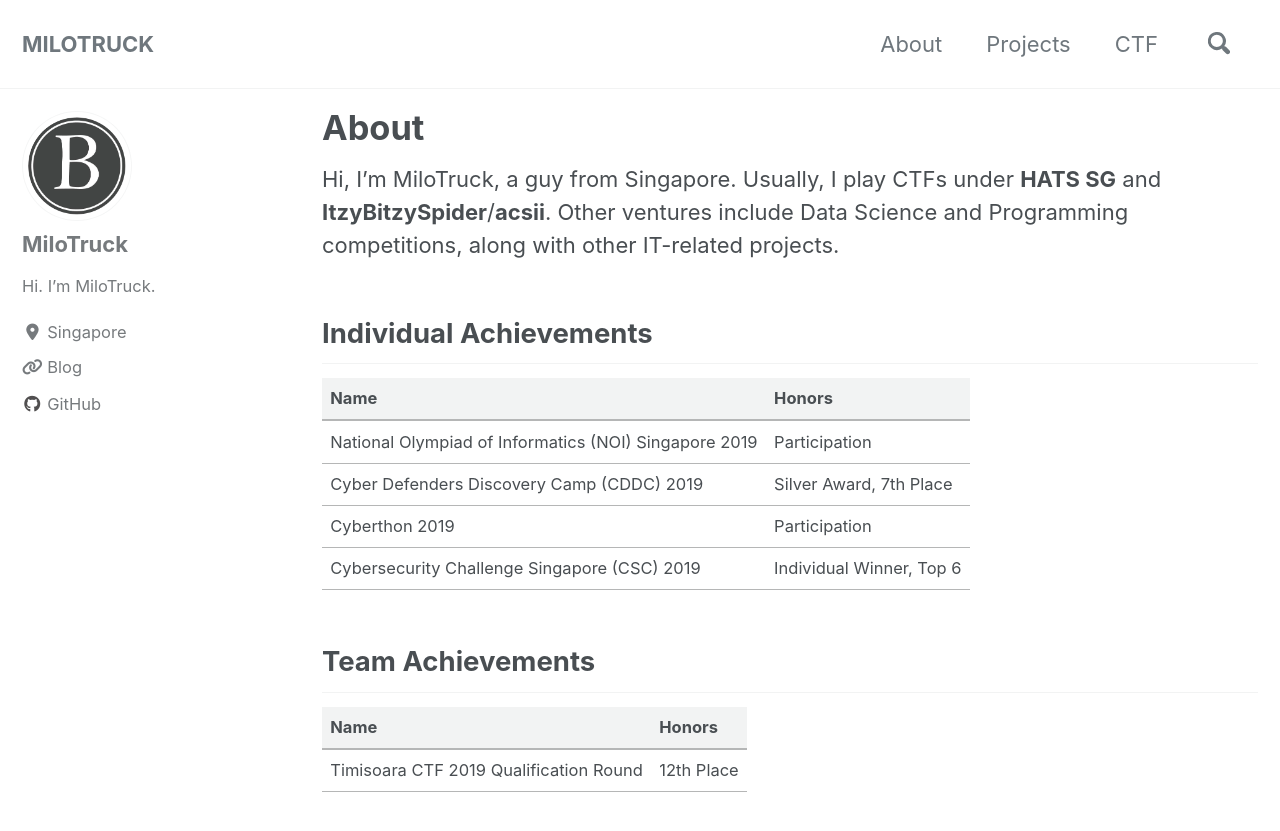
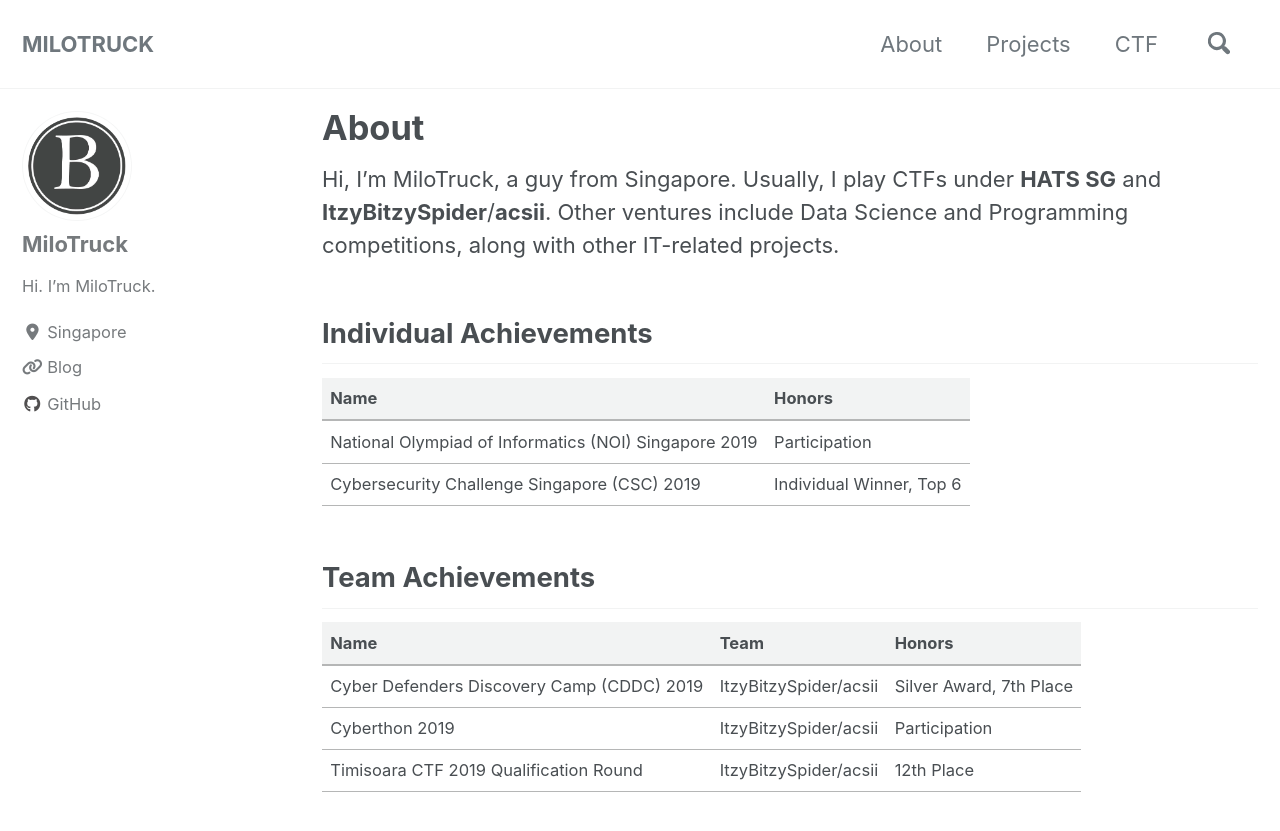
Before and after one commit to MiloTruck/milotruck.github.io, a Jekyll site: the page built from _pages/about.md, in a window 1280 px wide and 900 px high. Shown: the top 831 px of the window. Built offline with Jekyll 4.4.1, drawn with Linux system fonts in a browser that asks for light colours; cached includes are drawn as plain includes; nearby versions of some CDN libraries.

Commit message:
Fixed achievements allocation

```diff
--- a/_pages/about.md
+++ b/_pages/about.md
@@ -9,16 +9,16 @@ Hi, I'm MiloTruck, a guy from Singapore. Usually, I play CTFs under **HATS SG**
 
 ## Individual Achievements
 
-| Name                                                  	| Honors                   		|
-|-------------------------------------------------------	|--------------------------		|
-| National Olympiad of Informatics (NOI) Singapore 2019 	| Participation            		|
-| Cyber Defenders Discovery Camp (CDDC) 2019            	| Silver Award, 7th Place  		|
-| Cyberthon 2019                                        	| Participation            		|
-| Cybersecurity Challenge Singapore (CSC) 2019          	| Individual Winner, Top 6 		|
+| Name                                                  | Honors                   	|
+|-------------------------------------------------------|--------------------------	|
+| National Olympiad of Informatics (NOI) Singapore 2019 | Participation            	|
+| Cybersecurity Challenge Singapore (CSC) 2019          | Individual Winner, Top 6 	|
 
 
 ## Team Achievements
 
-| Name                                   	| Honors     	|
-|----------------------------------------	|------------	|
-| Timisoara CTF 2019 Qualification Round 	| 12th Place 	|
+| Name                                       | Team                  | Honors                  |
+|--------------------------------------------|-----------------------|-------------------------|
+| Cyber Defenders Discovery Camp (CDDC) 2019 | ItzyBitzySpider/acsii | Silver Award, 7th Place |
+| Cyberthon 2019                             | ItzyBitzySpider/acsii | Participation           |
+| Timisoara CTF 2019 Qualification Round     | ItzyBitzySpider/acsii | 12th Place              |
```
